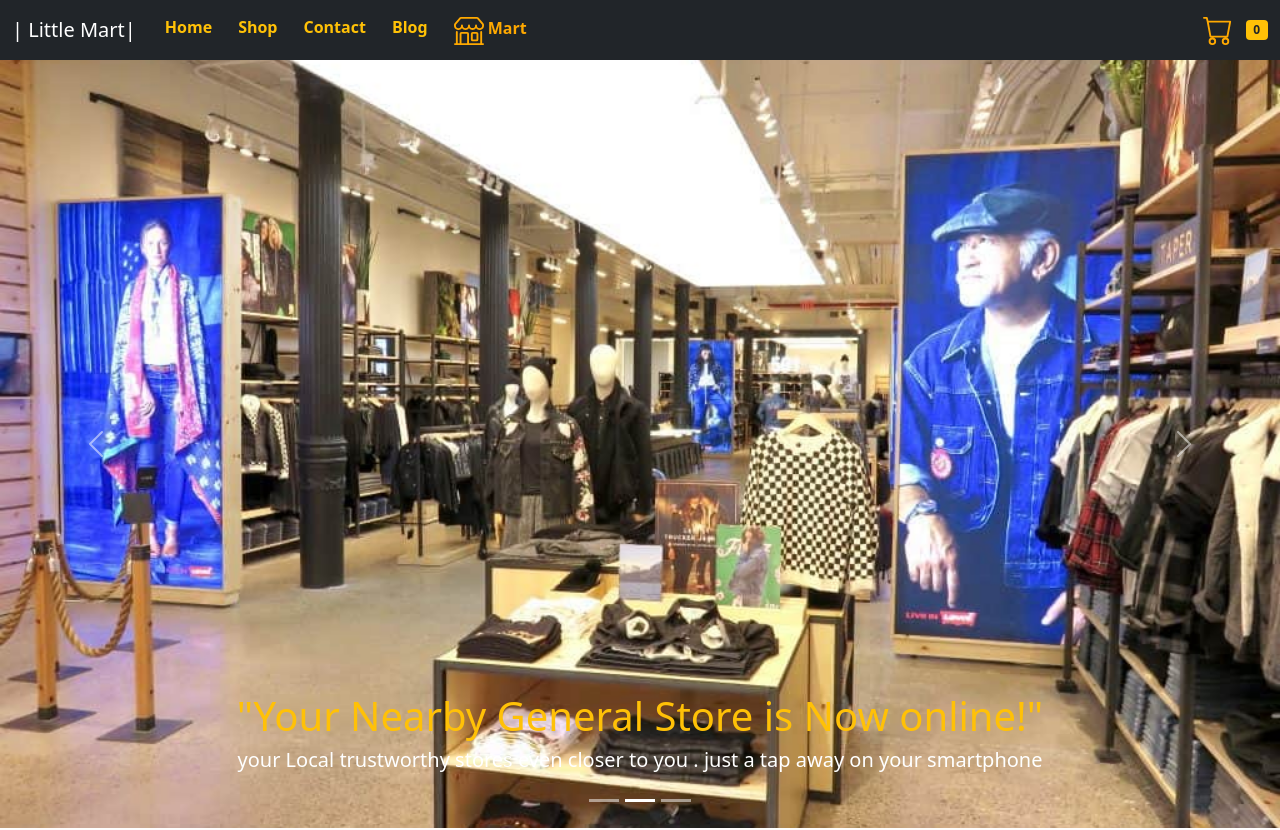
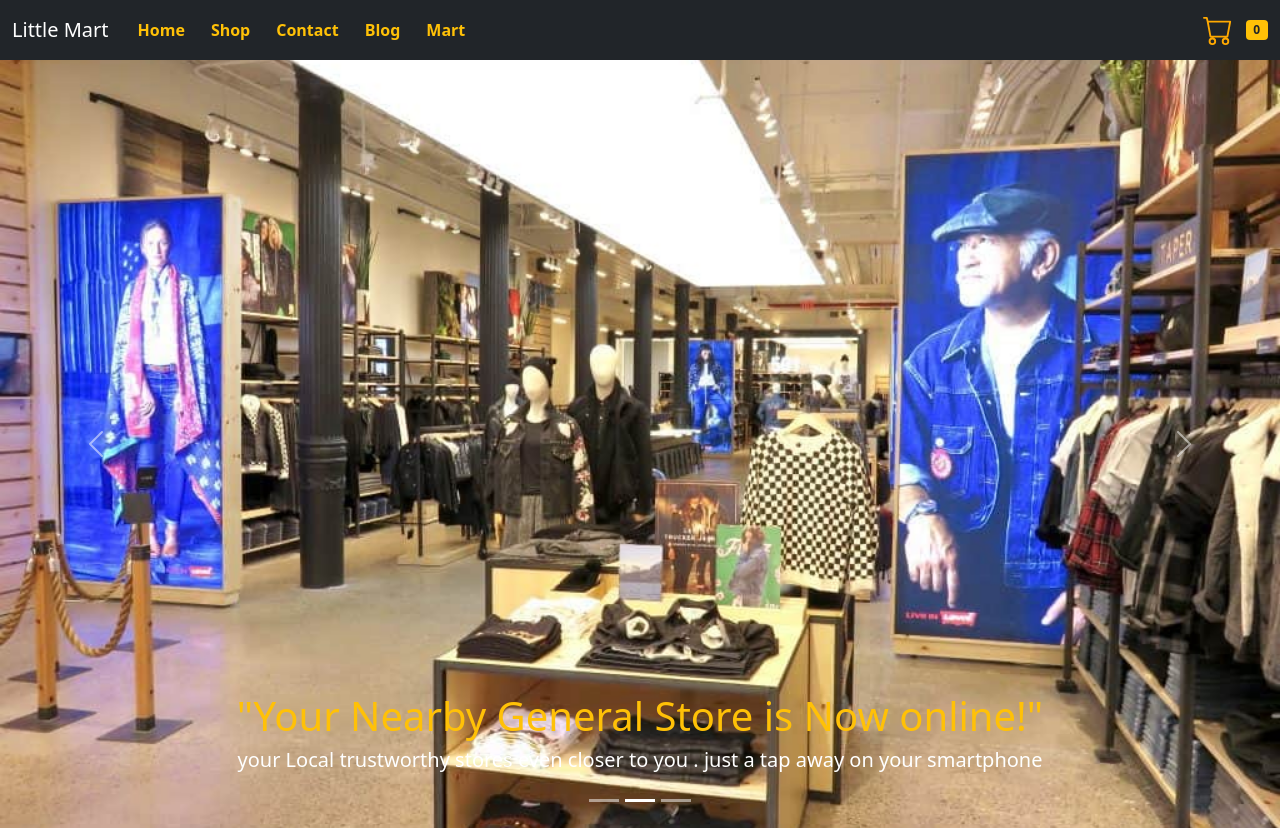
Before and after one commit to ArushiSinghal39/Group04, a Gatsby site: page / in a window 1280 px wide. Shown: the top 830 px of the page. Built offline with nearby package versions, Linux system fonts and the light colour scheme; Gatsby itself is replaced by a stand-in of ours; some packages are replaced by stand-ins of ours.

Commit message:
Header Change

```diff
--- a/src/components/Header/Header.js
+++ b/src/components/Header/Header.js
@@ -44,7 +44,7 @@ class Header extends React.Component {
       >
         <div className="container-fluid">
           <a className="navbar-brand" href="/">
-            | Little Mart|
+            Little Mart
           </a>
           <button
             className="navbar-toggler"
@@ -79,13 +79,7 @@ class Header extends React.Component {
               </Link>
 
               <Link className="fw-bold" to="/mart">
-                <button className="btn btn-disabled m-0">
-                  {" "}
-                  <Shop fill="#ffa900" size="30" />{" "}
-                  <span className="fw-bold" style={{ color: "#ffa900" }}>
-                    Mart
-                  </span>
-                </button>
+                <li className="btn text-warning fw-bold"> Mart</li>
               </Link>
             </ul>
             <div className="snipcart-summary">
```
Also changed, not shown: 1 other file.
